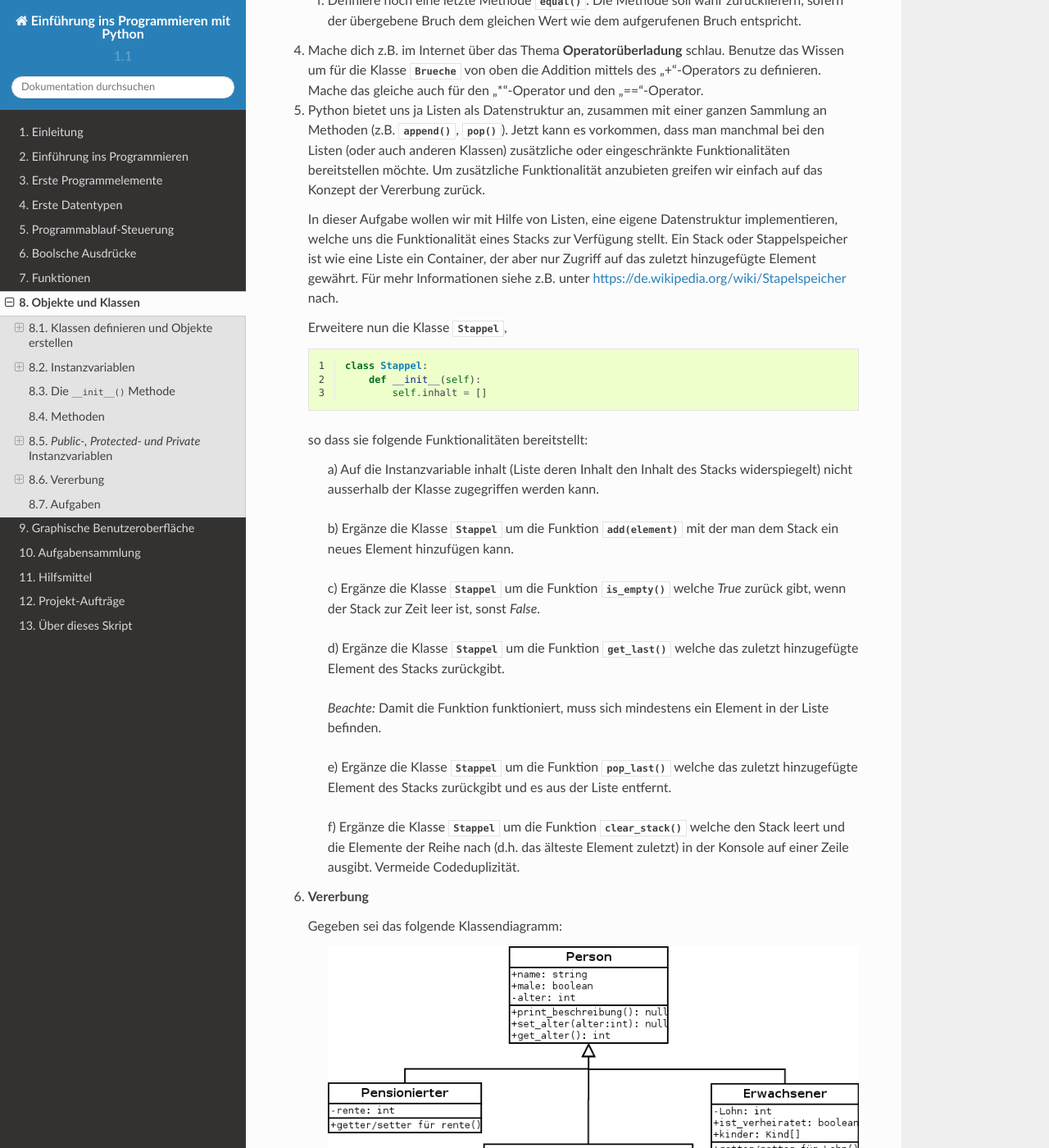
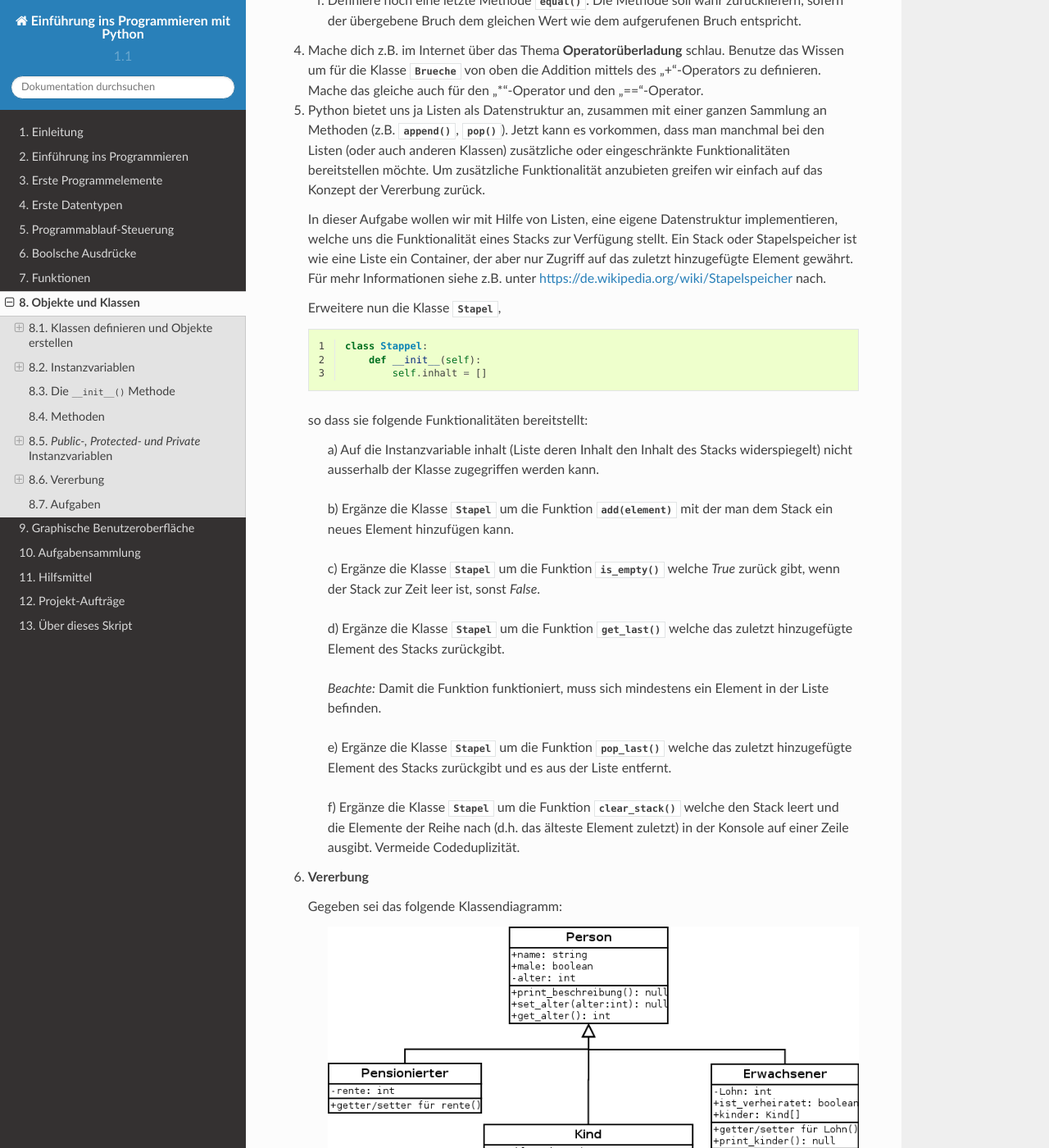
Before and after one commit to hb9hnt/pythonbuch, a Sphinx documentation site: the page built from source/objekte.rst, in a window 1280 px wide and 1400 px high, scrolled down 15623 px. Shown: the whole window at 82% size. Built offline with Sphinx 7.4.7 and the Read the Docs theme 2.0.0, drawn with Linux system fonts in a browser that asks for light colours.

Commit message:
Update objekte.rst
Rechtschreibung.

```diff
--- a/source/objekte.rst
+++ b/source/objekte.rst
@@ -702,12 +702,12 @@ Aufgaben
    In dieser Aufgabe wollen wir mit Hilfe von Listen,
    eine eigene Datenstruktur implementieren,
    welche uns die Funktionalität eines Stacks zur Verfügung stellt.
-   Ein Stack oder Stappelspeicher ist wie eine Liste ein Container,
+   Ein Stack oder Stapelspeicher ist wie eine Liste ein Container,
    der aber nur Zugriff auf das zuletzt hinzugefügte Element gewährt.
    Für mehr Informationen siehe z.B. unter
    https://de.wikipedia.org/wiki/Stapelspeicher nach.
 
-   Erweitere nun die Klasse :py:class:`Stappel`,
+   Erweitere nun die Klasse :py:class:`Stapel`,
 
    .. literalinclude:: code/oop/stappel.py
       :linenos:
@@ -718,28 +718,28 @@ Aufgaben
 	   Inhalt des Stacks widerspiegelt) nicht ausserhalb der Klasse
 	   zugegriffen werden kann.
 
-	   b) Ergänze die Klasse :py:class:`Stappel`
+	   b) Ergänze die Klasse :py:class:`Stapel`
 	   um die Funktion :py:class:`add(element)`
 	   mit der man dem Stack ein neues Element hinzufügen kann.
 
-	   c) Ergänze die Klasse :py:class:`Stappel` um die Funktion
+	   c) Ergänze die Klasse :py:class:`Stapel` um die Funktion
 	   :py:func:`is_empty`
 	   welche `True` zurück gibt,
 	   wenn der Stack zur Zeit leer ist, sonst `False`.
 
-	   d) Ergänze die Klasse :py:class:`Stappel` um die Funktion
+	   d) Ergänze die Klasse :py:class:`Stapel` um die Funktion
 	   :py:func:`get_last`
 	   welche das zuletzt hinzugefügte Element des Stacks zurückgibt.
 
 	   *Beachte:* Damit die Funktion funktioniert,
 	   muss sich mindestens ein Element in der Liste befinden.
 
-	   e) Ergänze die Klasse :py:class:`Stappel` um die Funktion
+	   e) Ergänze die Klasse :py:class:`Stapel` um die Funktion
 	   :py:func:`pop_last`
 	   welche das zuletzt hinzugefügte Element des Stacks zurückgibt
 	   und es aus der Liste entfernt.
 
-	   f) Ergänze die Klasse :py:class:`Stappel` um die Funktion
+	   f) Ergänze die Klasse :py:class:`Stapel` um die Funktion
 	   :py:func:`clear_stack`
 	   welche den Stack leert
 	   und die Elemente der Reihe nach (d.h. das älteste Element zuletzt)
```
